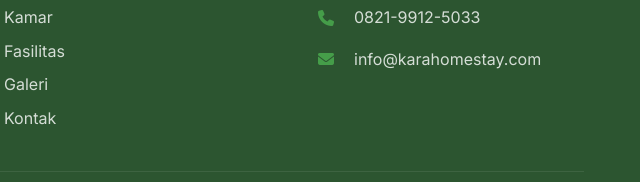
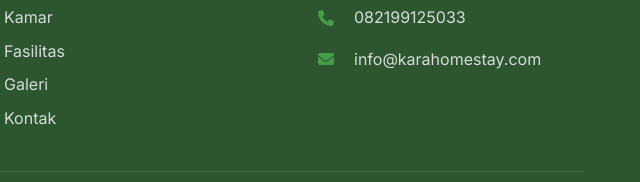
Before and after one commit to rizkyardhana/karahomestay, a plain HTML site: page index.html in a window 1280 px wide. Shown: the part 11474-11656 px from the top of the page, 636-1276 px from the left. Drawn offline with nearby package versions, Linux system fonts and the light colour scheme; animation ran at ten frames a second.

Commit message:
Update index.html

```diff
--- a/index.html
+++ b/index.html
@@ -1105,7 +1105,7 @@
                         </div>
                         <div class="contact-item">
                             <i class="fas fa-phone"></i>
-                            <span>0821-9912-5033</span>
+                            <span>082199125033</span>
                         </div>
                         <div class="contact-item">
                             <i class="fas fa-envelope"></i>
```
